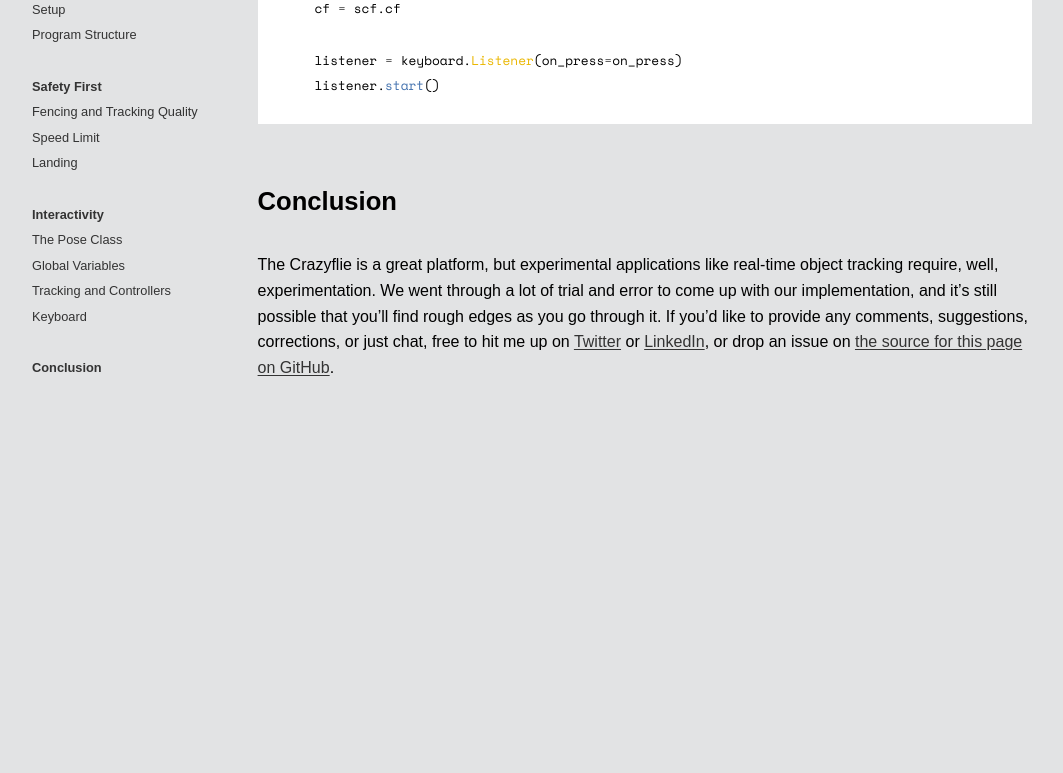
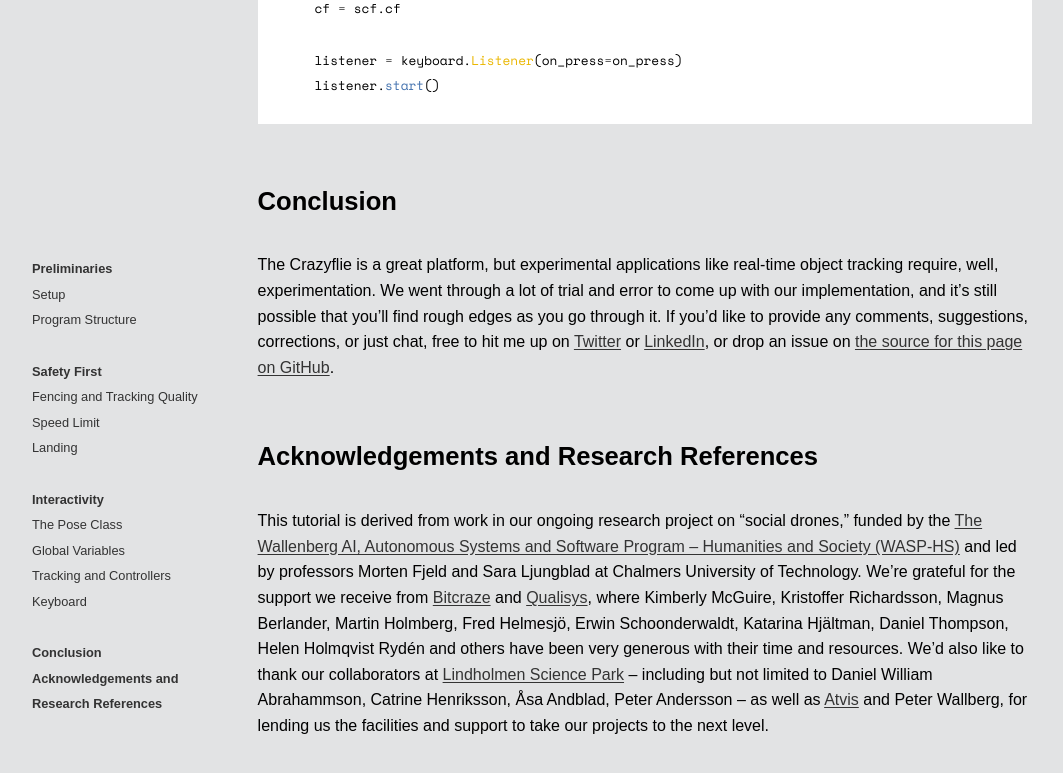
Before and after one commit to l77l77/mbaytas.github.io, a Jekyll site: the page built from crazyflie.md, in a window 1280 px wide and 900 px high, scrolled down 15309 px. Shown: the top 773 px of the window, without its empty margins (108-1171 px from the left). Built offline with Jekyll 4.4.1, drawn with Linux system fonts in a browser that asks for light colours; some web fonts are replaced; our own code applies the rules of GitHub Pages for plain Markdown files; comment, search, counter and statistics services are not loaded; before the commit the page ends 15851 px from its top, so only the background shows below that; some of the changed text lies outside the part shown.

Commit message:
Update crazyflie.md

```diff
--- a/crazyflie.md
+++ b/crazyflie.md
@@ -402,3 +402,7 @@ with SyncCrazyflie(cf_uri, cf=Crazyflie(rw_cache='./cache')) as scf:
 ## Conclusion
 
 The Crazyflie is a great platform, but experimental applications like real-time object tracking require, well, experimentation. We went through a lot of trial and error to come up with our implementation, and it's still possible that you'll find rough edges as you go through it. If you'd like to provide any comments, suggestions, corrections, or just chat, free to hit me up on [Twitter](https://twitter.com/doctorBaytas) or [LinkedIn](https://www.linkedin.com/in/doctorbaytas/), or drop an issue on [the source for this page on GitHub](https://github.com/mbaytas/mbaytas.github.io/blob/main/crazyflie.md).
+
+## Acknowledgements and Research References
+
+This tutorial is derived from work in our ongoing research project on "social drones," funded by the [The Wallenberg AI, Autonomous Systems and Software Program – Humanities and Society (WASP-HS)](https://wasp-hs.org/) and led by professors Morten Fjeld and Sara Ljungblad at Chalmers University of Technology. We're grateful for the support we receive from [Bitcraze](https://www.bitcraze.io/) and [Qualisys](https://www.qualisys.com), where Kimberly McGuire, Kristoffer Richardsson, Magnus Berlander, Martin Holmberg, Fred Helmesjö, Erwin Schoonderwaldt, Katarina Hjältman, Daniel Thompson, Helen Holmqvist Rydén and others have been very generous with their time and resources. We'd also like to thank our collaborators at [Lindholmen Science Park](https://www.lindholmen.se/) – including but not limited to Daniel William Abrahammson, Catrine Henriksson, Åsa Andblad, Peter Andersson – as well as [Atvis](https://atvis.se/) and Peter Wallberg, for lending us the facilities and support to take our projects to the next level.
```
Also changed, not shown: other parts of crazyflie.md (+1 -1 lines).
